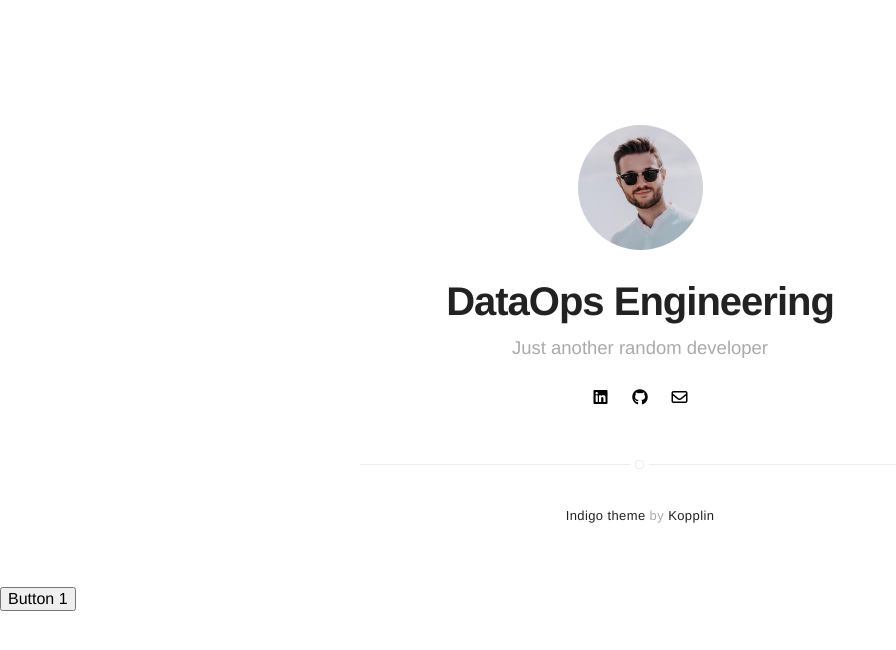
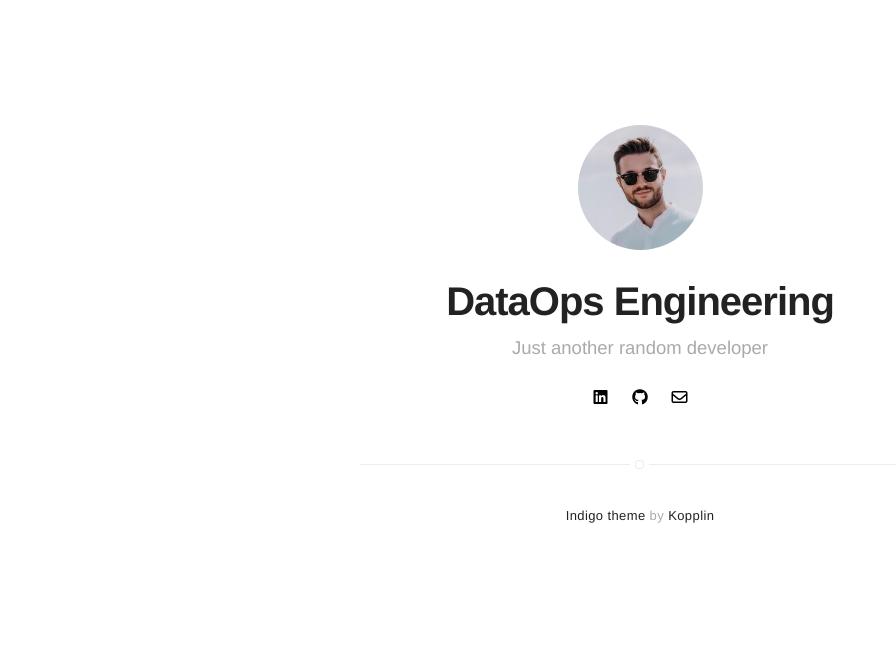
Before and after one commit to Raalsky/dataops-engineering, a Jekyll site: the page built from index.html, in a window 1280 px wide. Shown: the top 650 px of the page, without its empty margins (0-896 px from the left). Built offline with Jekyll 4.4.1, drawn with Linux system fonts in a browser that asks for light colours; nearby versions of some CDN libraries.

Commit message:
Button removed

```diff
--- a/_layouts/default.html
+++ b/_layouts/default.html
@@ -62,8 +62,6 @@ layout: compress
                 </div>
             </div>
 
-        <button onclick="dataLayer.push({'event': 'login'});">Button 1</button>
-
     </div>
 </body>
 </html>
```
